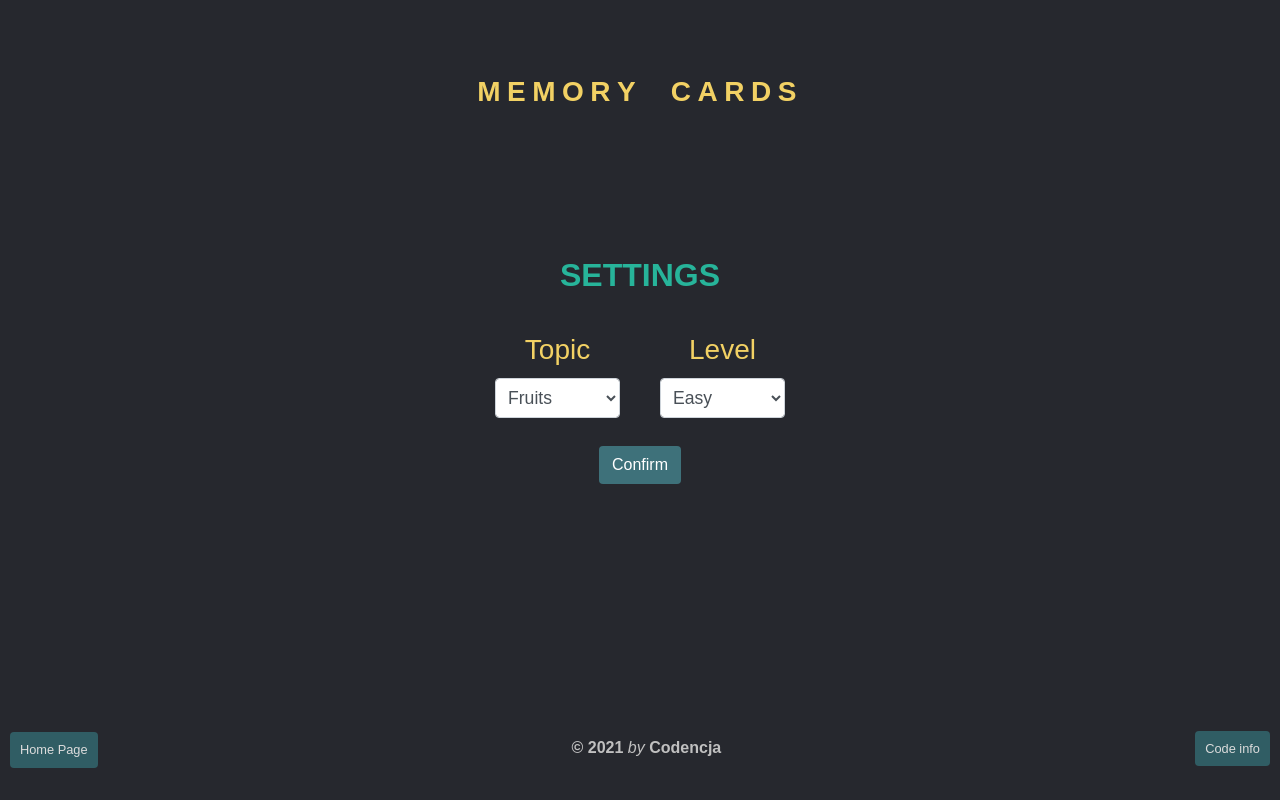
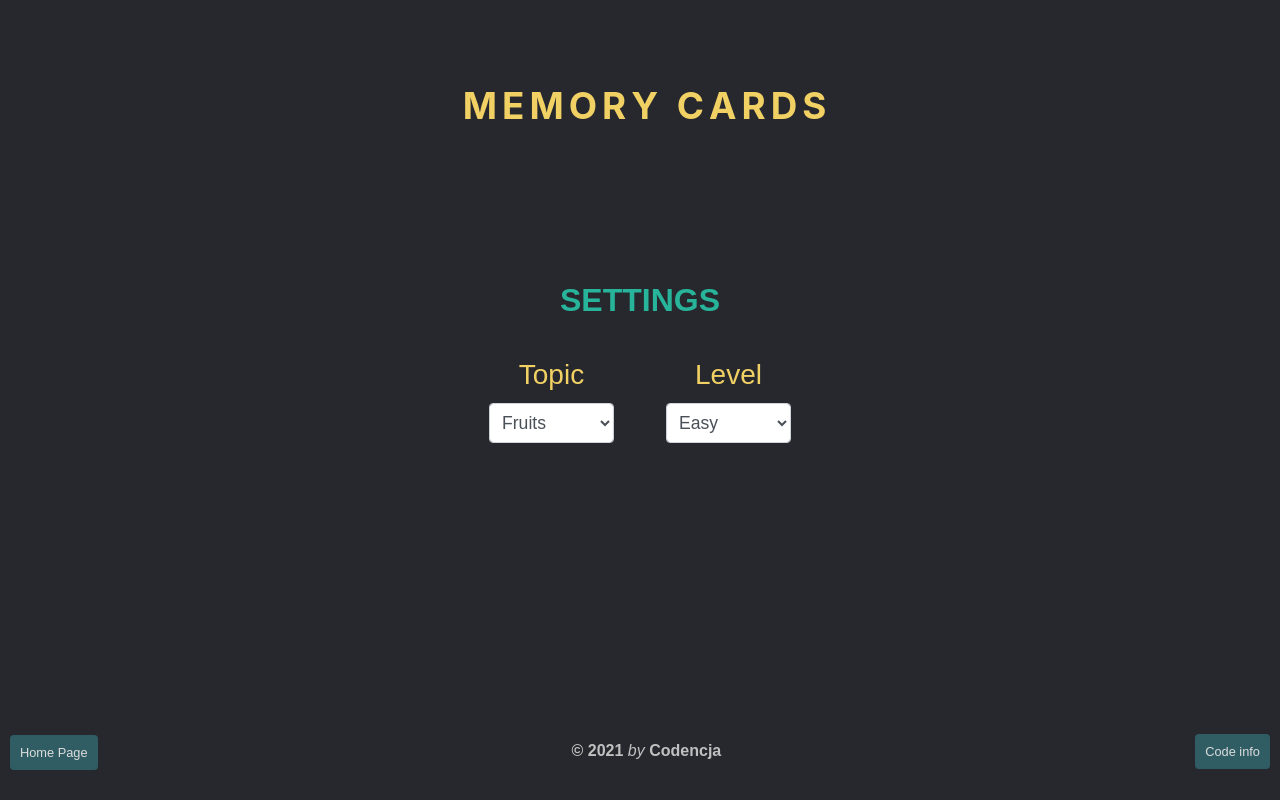
Before and after one commit to kodencja/cards-memory, a React (Create React App) app: page / in a window 1280 px wide. Built offline with nearby package versions, Linux system fonts and the light colour scheme.

Commit message:
Add title animations

```diff
--- a/src/components/CardPlay.jsx
+++ b/src/components/CardPlay.jsx
@@ -52,6 +52,7 @@ const initState = {
   finished: false,
   turn: 0,
   drawn: false,
+  settingsShow: false,
 };
 
 const reducer = (state, action) => {
@@ -70,6 +71,8 @@ const reducer = (state, action) => {
       return { ...state, topic: action.value };
     case "drawn":
       return { ...state, drawn: action.value };
+    case "settingsShow":
+      return { ...state, settingsShow: action.value };
     case "reset":
       return {
         ...state,
@@ -90,15 +93,25 @@ function CardPlay() {
   const [newPhotoArray, randomDraw] = useDrawWithSetRepeating(
     photoGroup["fruits"]
   );
-  const boardRef = useRef();
-  const cardsRef = useRef([]);
+
   const oneVisible = useRef(false);
   const displayedCards = useRef([]);
   const noOfClickedCards = useRef(0);
 
+  // refs to some divs
+  const boardRef = useRef();
+  const cardsRef = useRef([]);
+  const settingsRef = useRef();
+  const settingsTitleRef = useRef();
+  const formRef = useRef();
+  const topicRef = useRef();
+  const levelRef = useRef();
+  const btnSubmitRef = useRef();
+
   const pairsLeft = useRef(6);
 
-  const { turn, topic, repeatNo, start, finished } = state;
+  // destructuring the state props
+  const { turn, topic, repeatNo, start, finished, settingsShow } = state;
 
   useEffect(() => {
     // console.log("RANDOMdraw useEffect");
@@ -108,15 +121,30 @@ function CardPlay() {
   useEffect(() => {
     // console.log("centerLastRow CALLED!");
     if (start === true) {
-      // console.log("centerLastRow drawn === true!");
       centerLastRow();
     }
   }, [start]);
+
+  // listener to animate form elements to display them step by step
+  useEffect(() => {
+    if (settingsShow === true) {
+      settingsTitleRef.current.classList.remove("hide-up");
+      setTimeout(() => {
+        topicRef.current.classList.remove("hide-left");
+        levelRef.current.classList.remove("hide-right");
+        setTimeout(() => {
+          btnSubmitRef.current.classList.remove("hide-down");
+          dispatch({ type: "settingsShow", value: false });
+        }, 750);
+      }, 750);
+    }
+  }, [settingsShow]);
 
   const refresh = (e) => {
     // console.log("Refresh Fn");
     e.preventDefault();
     pairsLeft.current = 6;
+    dispatch({ type: "settingsShow", value: true });
     dispatch({ type: "reset" });
   };
 
@@ -148,6 +176,47 @@ function CardPlay() {
       }
     },
     [cardsRef]
+  );
+
+  // animation for the main title
+  const headTitleStart = useCallback(
+    (word) => {
+      // console.log("wordAnswer Fn");
+      const divLetters = [...word].map((letter, ind) => (
+        <p
+          className={"letters letters-rotate"}
+          key={ind}
+          style={{ animationDelay: `${0.2 * (ind + 1)}s` }}
+        >
+          {letter}
+        </p>
+      ));
+      setTimeout(() => {
+        if (!settingsShow) {
+          dispatch({ type: "settingsShow", value: true });
+        }
+      }, 200 * (word.length - 1) + 1500);
+      return <div className="head-title">{divLetters}</div>;
+    },
+    [start]
+  );
+
+  // animation for words displayed after the game is over
+  const wordAnswer = useCallback(
+    (word) => {
+      // console.log("wordAnswer Fn");
+      const divLetters = [...word].map((letter, ind) => (
+        <p
+          className={"letters letters-replay"}
+          key={ind}
+          style={{ animationDelay: `${0.15 * ind}s` }}
+        >
+          {letter}
+        </p>
+      ));
+      return <div className="word-answer">{divLetters}</div>;
+    },
+    [start, finished, topic]
   );
 
   const hideCards = (arrOfRevealedCards) => {
@@ -274,23 +343,6 @@ function CardPlay() {
     );
   };
 
-  const wordAnswer = useCallback(
-    (word) => {
-      // console.log("wordAnswer Fn");
-      const divLetter = [...word].map((letter, ind) => (
-        <p
-          className="letters-replay"
-          key={ind}
-          style={{ animationDelay: `${0.15 * ind}s` }}
-        >
-          {letter}
-        </p>
-      ));
-      return <div className="word-answer">{divLetter}</div>;
-    },
-    [start, finished, topic]
-  );
-
   const replayMsg = useMemo(() => {
     if (finished === true) {
       // console.log("replayMsg");
@@ -319,11 +371,13 @@ function CardPlay() {
   }, [finished]);
 
   const settings = (
-    <div className="settings">
-      <div className="form-group">
-        <p className="title">SETTINGS</p>
-        <form className="form">
-          <div className="topic form-group">
+    <div className="settings" ref={settingsRef}>
+      <div className="form-grouping">
+        <p className="title-settings hide-up" ref={settingsTitleRef}>
+          SETTINGS
+        </p>
+        <form className="form" ref={formRef}>
+          <div className="topic form-group hide-left" ref={topicRef}>
             <label htmlFor="topic">Topic</label>
             <select
               id="topic"
@@ -339,7 +393,7 @@ function CardPlay() {
             </select>
           </div>
 
-          <div className="level form-group">
+          <div className="level form-group hide-right" ref={levelRef}>
             <label htmlFor="level">Level</label>
             <select
               id="level"
@@ -355,8 +409,9 @@ function CardPlay() {
           </div>
         </form>
         <button
-          className="btn btn-secondary"
+          className="btn btn-secondary submit hide-down"
           type="submit"
+          ref={btnSubmitRef}
           onClick={handleSubmit}
         >
           Confirm
@@ -364,9 +419,10 @@ function CardPlay() {
       </div>
     </div>
   );
+
   const getMainTitle = useMemo(() => {
     // console.log("getMainTitle Fn");
-    return wordAnswer("MEMORY\u00A0\u00A0CARDS");
+    return headTitleStart("\u00A0MEMORY\u00A0CARDS");
   }, []);
 
   return (
--- a/src/css/style.css
+++ b/src/css/style.css
@@ -79,12 +79,31 @@
 }
 
 .form-group {
-  margin: .5rem 1.25rem;
+  margin: 0.5rem 1.25rem;
+  overflow: hidden;
 }
 
 label {
-  color: #F2D164;
+  color: #f2d164;
   text-align: center;
+}
+
+.topic {
+  -webkit-transition: all 1s ease-out;
+  -o-transition: all 1s ease-out;
+  transition: all 1s ease-out;
+}
+
+.level {
+  -webkit-transition: all 1s ease-out;
+  -o-transition: all 1s ease-out;
+  transition: all 1s ease-out;
+}
+
+.submit {
+  -webkit-transition: all 0.75s ease-out;
+  -o-transition: all 0.75s ease-out;
+  transition: all 0.75s ease-out;
 }
 
 .form-control {
@@ -98,7 +117,7 @@ label {
   background-clip: padding-box;
   border: 1px solid #ced4da;
   border-radius: 0.25rem;
-  margin: .75rem auto;
+  margin: 0.75rem auto;
   -webkit-transition: border-color 0.15s ease-in-out, -webkit-box-shadow 0.15s ease-in-out;
   transition: border-color 0.15s ease-in-out, -webkit-box-shadow 0.15s ease-in-out;
   -o-transition: border-color 0.15s ease-in-out, box-shadow 0.15s ease-in-out;
@@ -245,7 +264,12 @@ h1 {
       align-self: center;
   color: #f2d164;
   font-weight: 700;
-  letter-spacing: 2.5px;
+}
+
+.head-title {
+  font-size: 2.3rem;
+  font-family: -apple-system, BlinkMacSystemFont, "Segoe UI", Roboto, Oxygen,
+ Ubuntu, Cantarell, "Open Sans", "Helvetica Neue", sans-serif;
 }
 
 .board {
@@ -267,9 +291,36 @@ h1 {
   grid-area: foot;
 }
 
-p.title {
+.title-settings {
   font-size: 2rem;
   font-weight: 700;
+  -webkit-transition: all 0.75s ease-out;
+  -o-transition: all 0.75s ease-out;
+  transition: all 0.75s ease-out;
+}
+
+.hide-up {
+  -webkit-transform: translateY(-200%);
+      -ms-transform: translateY(-200%);
+          transform: translateY(-200%);
+}
+
+.hide-down {
+  -webkit-transform: translateY(200%);
+      -ms-transform: translateY(200%);
+          transform: translateY(200%);
+}
+
+.hide-right {
+  -webkit-transform: translateX(200%);
+      -ms-transform: translateX(200%);
+          transform: translateX(200%);
+}
+
+.hide-left {
+  -webkit-transform: translateX(-200%);
+      -ms-transform: translateX(-200%);
+          transform: translateX(-200%);
 }
 
 .score {
@@ -293,6 +344,7 @@ p.title {
   -ms-grid-column-align: center;
       justify-self: center;
   grid-column: 2 / -2;
+  overflow: hidden;
 }
 
 .replay {
@@ -349,7 +401,44 @@ p.title {
   }
 }
 
-.word-answer {
+@-webkit-keyframes animRotate {
+  0% {
+    -webkit-transform: scale(1) rotateY(180deg);
+            transform: scale(1) rotateY(180deg);
+    opacity: 0.35;
+  }
+  50% {
+    -webkit-transform: scale(1.6) rotateY(0deg);
+            transform: scale(1.6) rotateY(0deg);
+    opacity: 1;
+  }
+  100% {
+    -webkit-transform: scale(1) rotateY(0deg);
+            transform: scale(1) rotateY(0deg);
+    opacity: 1;
+  }
+}
+
+@keyframes animRotate {
+  0% {
+    -webkit-transform: scale(1) rotateY(180deg);
+            transform: scale(1) rotateY(180deg);
+    opacity: 0.35;
+  }
+  50% {
+    -webkit-transform: scale(1.6) rotateY(0deg);
+            transform: scale(1.6) rotateY(0deg);
+    opacity: 1;
+  }
+  100% {
+    -webkit-transform: scale(1) rotateY(0deg);
+            transform: scale(1) rotateY(0deg);
+    opacity: 1;
+  }
+}
+
+.word-answer,
+.head-title {
   display: -webkit-box;
   display: -ms-flexbox;
   display: flex;
@@ -358,12 +447,24 @@ p.title {
   -webkit-box-pack: center;
       -ms-flex-pack: center;
           justify-content: center;
+  -webkit-transform: perspective(700px);
+          transform: perspective(700px);
+  -webkit-transform-style: preserve-3d;
+          transform-style: preserve-3d;
 }
 
 .letters-replay {
-  margin-right: 4px;
-  -webkit-animation: animLetters 0.9s ease-in-out;
-          animation: animLetters 0.9s ease-in-out;
+  -webkit-animation: animLetters 0.9s ease-in-out forwards;
+          animation: animLetters 0.9s ease-in-out forwards;
+}
+
+.letters-rotate {
+  -webkit-animation: animRotate 1.5s ease-in-out backwards;
+          animation: animRotate 1.5s ease-in-out backwards;
+}
+
+.letters {
+  margin-right: 5px;
 }
 
 .flip-card {
@@ -489,3 +590,22 @@ p.title {
     height: 115px;
   }
 }
+
+@media all and (max-width: 450px) {
+  .head-title {
+    font-size: 1.9rem;
+  }
+}
+
+@media all and (max-width: 300px) {
+  .head-title {
+    font-size: 1.8rem;
+    margin-left: 60px;
+    margin-right: 60px;
+  }
+  .letters {
+    margin-right: 3px;
+    margin-top: 0.25rem;
+    margin-bottom: 0.25rem;
+  }
+}
--- a/src/scss/_form.scss
+++ b/src/scss/_form.scss
@@ -5,12 +5,25 @@ justify-content: center;
 }
 
 .form-group {
-    margin: .5rem 1.25rem;
+  margin: 0.5rem 1.25rem;
+  overflow: hidden;
 }
 
 label {
-    color: #F2D164;
+  color: #f2d164;
   text-align: center;
+}
+
+.topic {
+  transition: all 1s ease-out;
+}
+
+.level {
+  transition: all 1s ease-out;
+}
+
+.submit {
+  transition: all 0.75s ease-out;
 }
 
 .form-control {
@@ -24,7 +37,7 @@ justify-content: center;
   background-clip: padding-box;
   border: 1px solid #ced4da;
   border-radius: 0.25rem;
-    margin: .75rem auto;
+  margin: 0.75rem auto;
   transition: border-color 0.15s ease-in-out, box-shadow 0.15s ease-in-out;
 
   &::-ms-expand {
@@ -69,7 +82,6 @@ justify-content: center;
     color: #6c757d;
     opacity: 1;
   }
-
 }
 
 .form-control-lg {
--- a/src/scss/style.scss
+++ b/src/scss/style.scss
@@ -1,5 +1,24 @@
 @import "./btn";
 @import "./form";
+
+@mixin transition($time1, $transStyle, $time2, $time3, $transStyle3) {
+  -o-transition: font-size $time1 $transStyle, opacity $time1,
+    flex $time1 $transStyle, background-image $time2,
+    transform $time3 $transStyle3, filter $time1 linear,
+    -webkit-filter $time1 linear;
+  -ms-transition: font-size $time1 $transStyle, opacity $time1,
+    flex $time1 $transStyle, background-image $time2,
+    transform $time3 $transStyle3, filter $time1 linear,
+    -webkit-filter $time1 linear;
+  -webkit-transition: font-size $time1 $transStyle, opacity $time1,
+    flex $time1 $transStyle, background-image $time2,
+    transform $time3 $transStyle3, filter $time1 linear,
+    -webkit-filter $time1 linear;
+  transition: font-size $time1 $transStyle, opacity $time1,
+    flex $time1 $transStyle, background-image $time2,
+    transform $time3 $transStyle3, filter $time1 linear,
+    -webkit-filter $time1 linear;
+}
 
 %align-center {
   text-align: center;
@@ -88,7 +107,13 @@ h1 {
   // color: rgb(212, 206, 112);
   color: #f2d164;
   font-weight: 700;
-  letter-spacing: 2.5px;
+  // letter-spacing: 2.5px;
+}
+
+.head-title {
+  font-size: 2.3rem;
+  font-family: -apple-system, BlinkMacSystemFont, "Segoe UI", Roboto, Oxygen,
+    Ubuntu, Cantarell, "Open Sans", "Helvetica Neue", sans-serif;
 }
 
 .board {
@@ -106,9 +131,26 @@ h1 {
   grid-area: foot;
 }
 
-p.title {
+.title-settings {
   font-size: 2rem;
   font-weight: 700;
+  transition: all 0.75s ease-out;
+}
+
+.hide-up {
+  transform: translateY(-200%);
+}
+
+.hide-down {
+  transform: translateY(200%);
+}
+
+.hide-right {
+  transform: translateX(200%);
+}
+
+.hide-left {
+  transform: translateX(-200%);
 }
 
 .score {
@@ -125,6 +167,7 @@ p.title {
   margin-top: 20px;
   justify-self: center;
   grid-column: 2 / -2;
+  overflow: hidden;
 }
 
 .replay {
@@ -164,15 +207,41 @@ p.title {
   }
 }
 
-.word-answer {
+@keyframes animRotate {
+  0% {
+    transform: scale(1) rotateY(180deg);
+    opacity: 0.35;
+  }
+  50% {
+    transform: scale(1.6) rotateY(0deg);
+    opacity: 1;
+  }
+
+  100% {
+    transform: scale(1) rotateY(0deg);
+    opacity: 1;
+  }
+}
+
+.word-answer,
+.head-title {
   display: flex;
   flex-wrap: wrap;
   justify-content: center;
+  transform: perspective(700px);
+  transform-style: preserve-3d;
 }
 
 .letters-replay {
-  margin-right: 4px;
-  animation: animLetters 0.9s ease-in-out;
+  animation: animLetters 0.9s ease-in-out forwards;
+}
+
+.letters-rotate {
+  animation: animRotate 1.5s ease-in-out backwards;
+}
+
+.letters {
+  margin-right: 5px;
 }
 
 .flip-card {
@@ -292,3 +361,23 @@ p.title {
     height: 115px;
   }
 }
+
+@media all and (max-width: 450px) {
+  .head-title {
+    font-size: 1.9rem;
+  }
+}
+
+@media all and (max-width: 300px) {
+  .head-title {
+    font-size: 1.8rem;
+    margin-left: 60px;
+    margin-right: 60px;
+  }
+
+  .letters {
+    margin-right: 3px;
+    margin-top: 0.25rem;
+    margin-bottom: 0.25rem;
+  }
+}
```
Also changed, not shown: 31 other files (tests, documents, lock files or other folders). Lines whose indentation alone changed are shown as unchanged.
